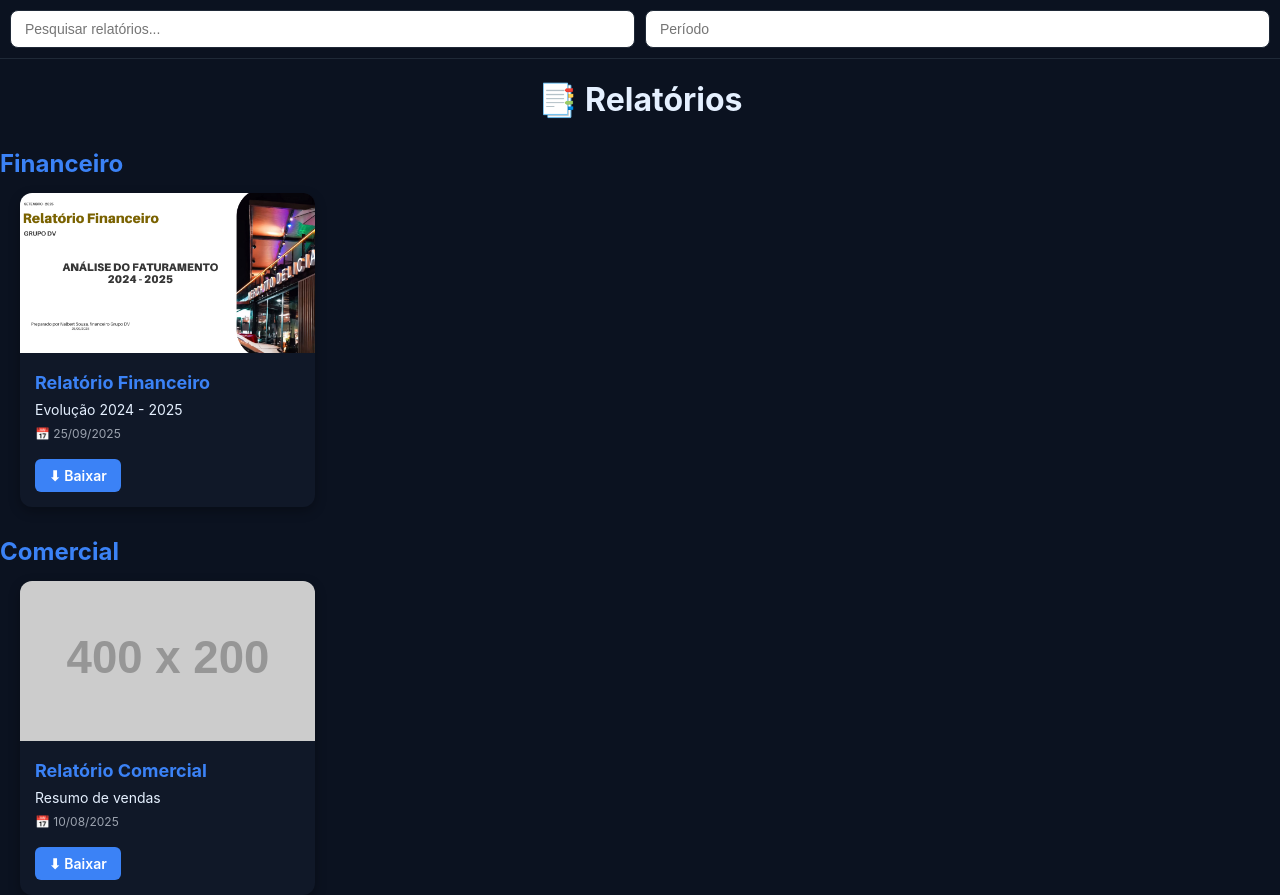
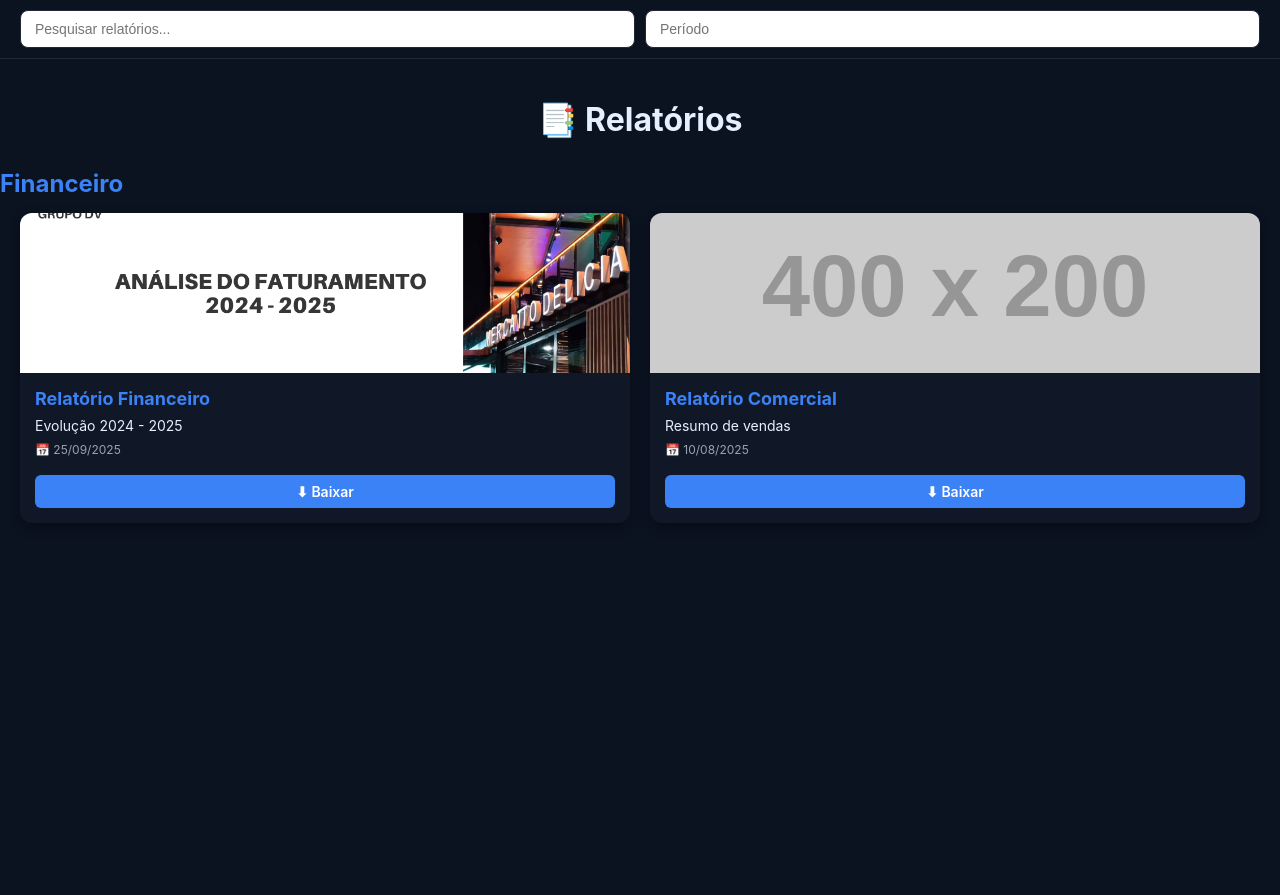
Before and after one commit to ClenaStore/elasnaobra, a plain HTML site: page index.html in a window 1280 px wide. After the commit the page ends 800 px from the top, so only its background shows below. Drawn offline with nearby package versions, Linux system fonts and the light colour scheme; placeholder pictures from the web are drawn by us.

Commit message:
Update index.html

```diff
--- a/index.html
+++ b/index.html
@@ -17,41 +17,49 @@
       margin:0; padding:0; font-family:Inter, sans-serif;
       background:var(--bg); color:var(--ink);
     }
-    h1 { text-align:center; margin:80px 0 20px; } /* espaço para barra fixa */
+    h1 { text-align:center; margin:100px 0 20px; } /* espaço para barra fixa */
     h2.section-title { margin:30px 0 15px; color:var(--brand); }
 
     /* Barra de filtros fixa */
     .filters {
       position:fixed; top:0; left:0; right:0;
-      background:var(--bg); padding:10px;
-      display:flex; gap:10px; justify-content:center;
+      background:var(--bg); padding:10px 20px;
+      display:flex; gap:10px;
       border-bottom:1px solid var(--line);
       z-index:1000;
     }
     .filters input {
-      flex:1; padding:10px 14px; border-radius:8px;
-      border:1px solid var(--line); font-size:14px;
+      flex:1;
+      padding:10px 14px;
+      border-radius:8px;
+      border:1px solid var(--line);
+      font-size:14px;
       min-width:0;
     }
 
+    /* Grid de cards */
     .grid {
-      display:grid; grid-template-columns:repeat(auto-fill,minmax(250px,1fr));
-      gap:20px; padding:0 20px;
+      display:grid;
+      grid-template-columns:repeat(auto-fit, minmax(250px, 1fr));
+      gap:20px;
+      padding:0 20px;
     }
     .card {
       background:var(--card); border-radius:12px; overflow:hidden;
       box-shadow:0 4px 12px rgba(0,0,0,0.3); transition:.3s;
+      display:flex; flex-direction:column;
     }
     .card:hover { transform:translateY(-4px); }
     .card img { width:100%; height:160px; object-fit:cover; }
-    .card-content { padding:15px; }
+    .card-content { padding:15px; flex:1; display:flex; flex-direction:column; }
     .card h3 { margin:0 0 8px; font-size:18px; color:var(--brand); }
     .card p { margin:0 0 8px; font-size:14px; color:var(--ink); }
-    .card .date { font-size:12px; color:var(--muted); }
+    .card .date { font-size:12px; color:var(--muted); margin-top:auto; }
     .card a {
       display:inline-block; margin-top:10px; font-size:14px;
       color:#fff; background:var(--brand); padding:8px 14px;
       border-radius:6px; text-decoration:none; font-weight:600;
+      text-align:center;
     }
     .card a:hover { background:#2563eb; }
   </style>
@@ -77,11 +85,6 @@
         <a href="https://drive.google.com/uc?export=download&id=1GbaVF_qbuNGMARAif3JzJlGc1pvqMrI9" download>⬇ Baixar</a>
       </div>
     </div>
-  </div>
-
-  <!-- === SEÇÃO 2 === -->
-  <h2 class="section-title">Comercial</h2>
-  <div class="grid section">
     <div class="card" data-date="2025-08-10">
       <img src="https://via.placeholder.com/400x200.png?text=Comercial" alt="Capa do relatório">
       <div class="card-content">
@@ -124,7 +127,7 @@
         if (fromDate && cardDate < fromDate) matchDate = false;
         if (toDate && cardDate > toDate) matchDate = false;
 
-        card.style.display = (matchText && matchDate) ? "block" : "none";
+        card.style.display = (matchText && matchDate) ? "flex" : "none";
       });
     }
 
```
